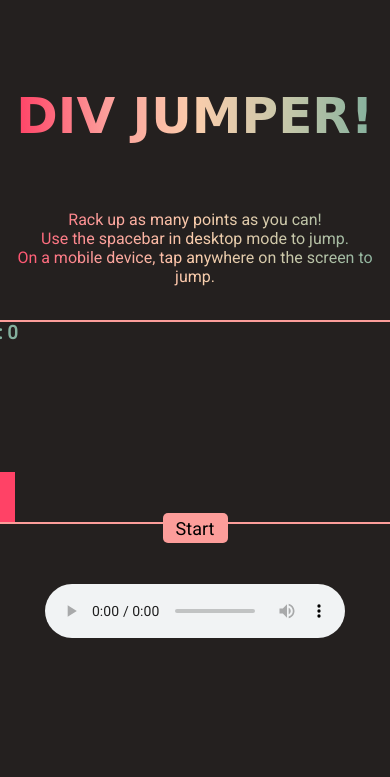
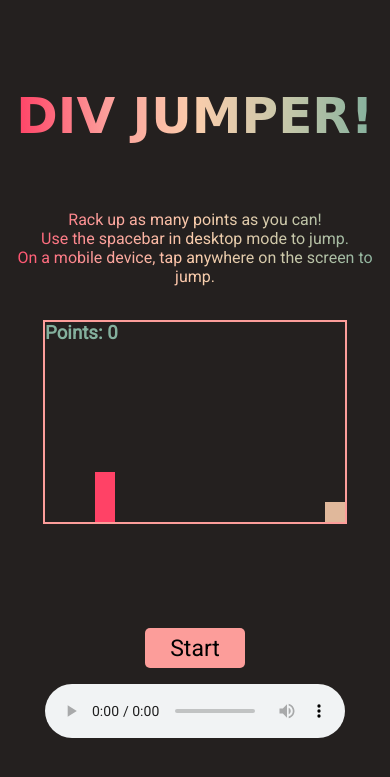
Before and after one commit to krabecb/Dinosaur-Game, a PHP site: page / in a window 390 px wide. Shown: the top 777 px of the page. Run offline with PHP 8.4, Linux system fonts and the light colour scheme; some web fonts are replaced.

Commit message:
Mobile responsive design attempt

```diff
--- a/css/style.css
+++ b/css/style.css
@@ -125,9 +125,9 @@ body, html {
 
 
 
-/* @media only screen
-    and (max-width: 414px)
-    and (max-height: 896px)  {
+@media only screen
+    and (max-width: 600px) /*old 414px*/
+    and (max-height: 900px)  {
     	.game-container {
     		width: 300px;
     	}
@@ -161,4 +161,4 @@ body, html {
 		.audio {
 	        transform: translate(0px, 550px);
         }
-} */
+}
```
